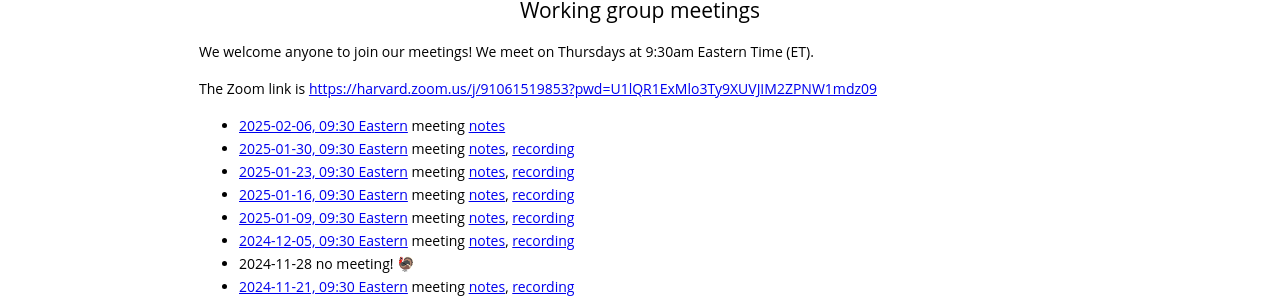
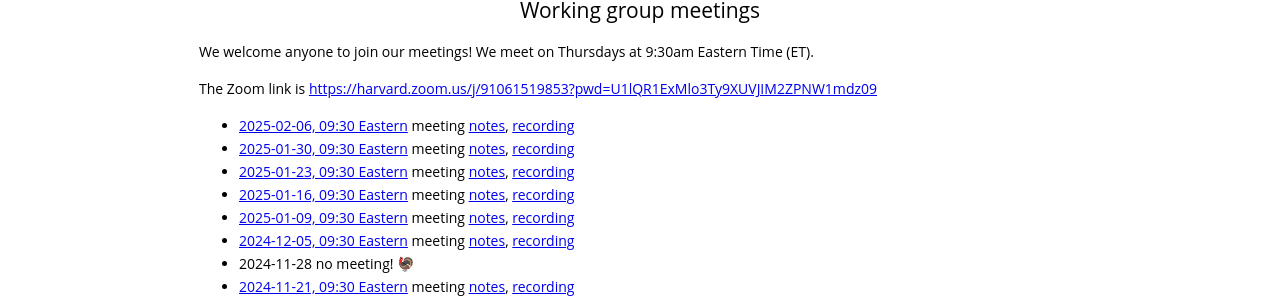
Before and after one commit to gdcc/ct.gdcc.io, a Jekyll site: the page built from index.md, in a window 1280 px wide and 900 px high, scrolled down 730 px. Shown: the part 144-446 px from the top of the window. Built offline with Jekyll 4.4.1, drawn with Linux system fonts in a browser that asks for light colours; our own code applies the rules of GitHub Pages for plain Markdown files.

Commit message:
add recording

```diff
--- a/index.md
+++ b/index.md
@@ -22,7 +22,7 @@ We welcome anyone to join our meetings! We meet on Thursdays at 9:30am Eastern T
 
 The Zoom link is <https://harvard.zoom.us/j/91061519853?pwd=U1lQR1ExMlo3Ty9XUVJIM2ZPNW1mdz09>
 
-- [2025-02-06, 09:30 Eastern](https://time.is/compare/0930_06_Feb_2025_in_Boston) meeting [notes](https://docs.google.com/document/d/1gNrx8AKjZxrPLIwFV-8ue9_XstPWxsU76pWRg67KVbc/edit?usp=sharing)
+- [2025-02-06, 09:30 Eastern](https://time.is/compare/0930_06_Feb_2025_in_Boston) meeting [notes](https://docs.google.com/document/d/1gNrx8AKjZxrPLIwFV-8ue9_XstPWxsU76pWRg67KVbc/edit?usp=sharing), [recording](https://harvard.zoom.us/rec/share/6Hr4lsFVKtuddTgwwK_03fLrSGz-vLGuF8lDAN1gWvTMVBwF-LCxJqGcJ-kFHyB7.890LtQasKQMw2Myr)
 - [2025-01-30, 09:30 Eastern](https://time.is/compare/0930_30_Jan_2025_in_Boston) meeting [notes](https://docs.google.com/document/d/1iNbb6SVCBKOQGmDaRmTyX2hwInKQGWJxHpDpV9MP2rI/edit?usp=sharing), [recording](https://harvard.zoom.us/rec/share/eG-j-ptXsmTsY3LKucSNBXIMu_zK9zFY5U14z_C-chl9fDEdudElIV1Id50D11Hg.CJRt8PV7mFgZwv_L)
 - [2025-01-23, 09:30 Eastern](https://time.is/compare/0930_23_Jan_2025_in_Boston) meeting [notes](https://docs.google.com/document/d/1ma1G2QiN8OPqVEb5dB5cdG7x4qRXgA8DS9bQlmgx0sA/edit?usp=sharing), [recording](https://harvard.zoom.us/rec/share/mB8vTbBo_KAENu0QNyov7YXlEYe8-tDxRKSIJzFKZtOdsyKTw_dI73WTjmIX4y7l.9xgvoFYY4tGqWETB)
 - [2025-01-16, 09:30 Eastern](https://time.is/compare/0930_16_Jan_2025_in_Boston) meeting [notes](https://docs.google.com/document/d/1CJG249DQypMXx2eEa0aAa8fPtFHz2qSia6C3ErRCrgM/edit?usp=sharing), [recording](https://harvard.zoom.us/rec/share/LqBTcSDDkTyKMRxjmpOcIQe-lmBYxCxeOWqGBpDIHIOCf4sIzGwxjGIl2YZsRC1w.lxbSWTOpY-iZs11I)
```
